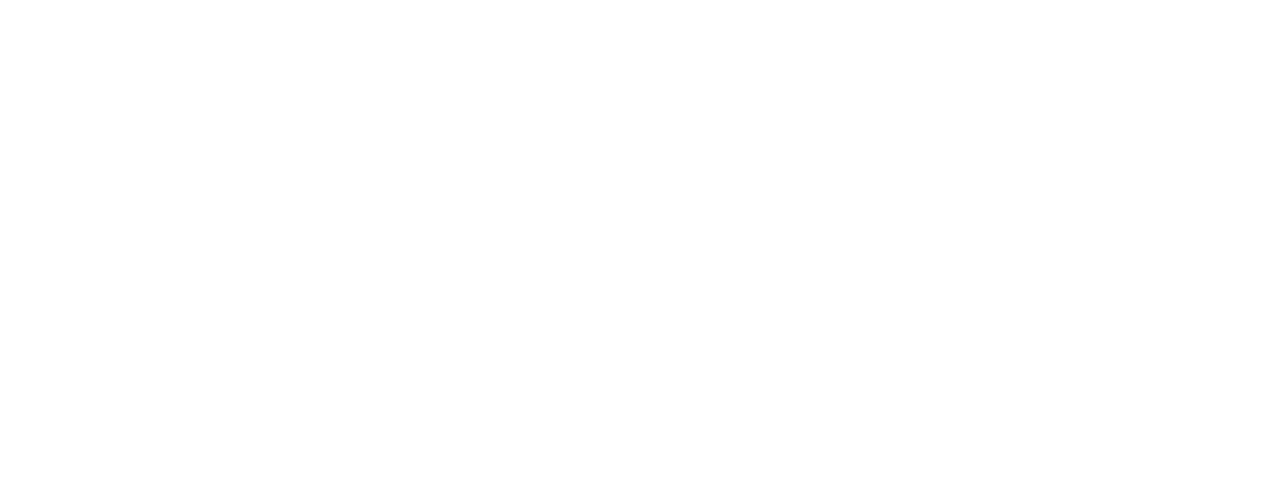
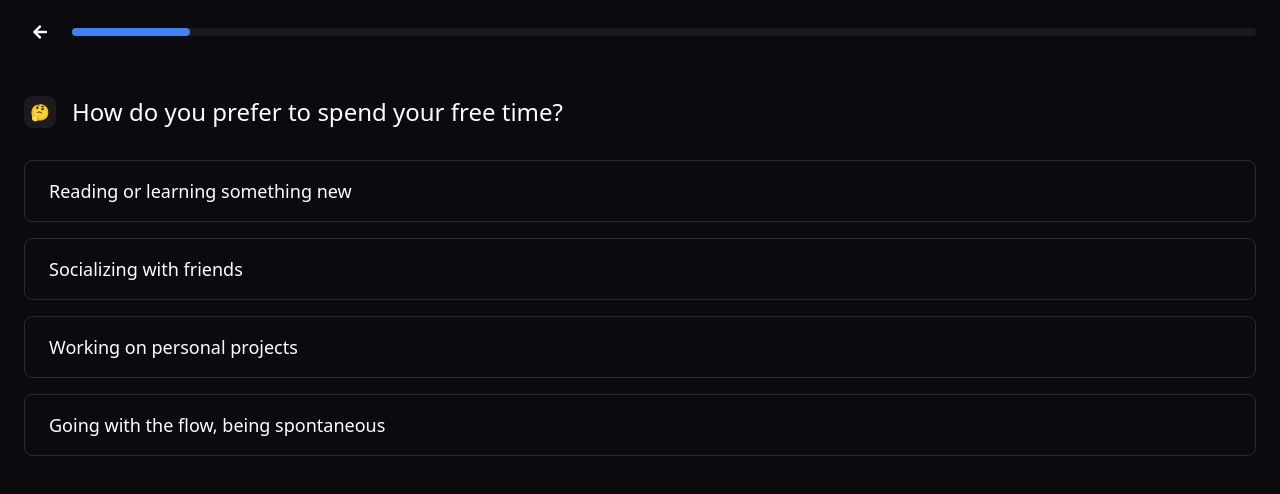
Before and after one commit to Danielskill3/skill3, a React (Vite) app: page /personality-quiz in a window 1280 px wide. Before the commit this address had no page. Shown: the top 494 px of the page. Built offline with nearby package versions, Linux system fonts and the light colour scheme.

Commit message:
added a personalities page test

```diff
--- a/package.json
+++ b/package.json
@@ -10,6 +10,8 @@
     "preview": "vite preview"
   },
   "dependencies": {
+    "prop-types": "^15.8.1",
+    "proptypes": "^1.1.0",
     "react": "^18.3.1",
     "react-dom": "^18.3.1",
     "react-router-dom": "^7.0.1"
--- a/src/App.jsx
+++ b/src/App.jsx
@@ -8,6 +8,7 @@
 import ManualUniversityPage from './components/ManualUniversityPage';
 import CareerPathPage from './components/CareerPathPage';
 import PersonalityPage from './components/PersonalityPage';
+import PersonalityQuiz from './components/PersonalityQuiz';
 import WorkModelPage from './components/WorkModelPage';
 import CareerGoalPage from './components/CareerGoalPage';
 import IndustryPage from './components/IndustryPage';
@@ -25,6 +26,7 @@
         <Route path="/manual-university" element={<ManualUniversityPage />} />
         <Route path="/career-path" element={<CareerPathPage />} />
         <Route path="/personality" element={<PersonalityPage />} />
+        <Route path="/personality-quiz" element={<PersonalityQuiz />} />
         <Route path="/work-model" element={<WorkModelPage />} />
         <Route path="/career-goal" element={<CareerGoalPage />} />
         <Route path="/industry" element={<IndustryPage />} />
--- a/src/components/PersonalityPage.jsx
+++ b/src/components/PersonalityPage.jsx
@@ -76,8 +76,10 @@
                   <button
                     key={type}
                     onClick={() => handleSelect(type)}
-                    className={`py-3 px-4 bg-transparent border border-[#2A2A2F] rounded-lg hover:border-gray-600 transition-colors text-center text-lg ${
-                      selectedPersonality === type ? 'bg-[#0066FF] text-white' : ''
+                    className={`py-3 px-4 bg-transparent border border-[#2A2A2F] rounded-lg hover:border-gray-600 transition-all duration-300 text-center text-lg ${
+                      selectedPersonality === type
+                        ? 'bg-[#0066FF] text-white scale-105 shadow-[0_0_30px_rgba(0,102,255,0.3)] border-[#0066FF]'
+                        : 'hover:scale-102 hover:shadow-lg'
                     }`}
                   >
                     {type}
@@ -90,7 +92,12 @@
 
         <div className="mt-8 text-sm">
           Don't know what your personality is?{' '}
-          <a href="#" className="text-blue-500 hover:text-blue-400">Take a personality test</a>
+          <button
+            onClick={() => navigate('/personality-quiz')}
+            className="text-blue-500 hover:text-blue-400 hover:underline"
+          >
+            Take a personality test
+          </button>
         </div>
       </div>
 
--- /dev/null
+++ b/src/components/PersonalityQuiz.jsx
@@ -0,0 +1,226 @@
+import React, { useState } from 'react';
+import { useNavigate } from 'react-router-dom';
+import BlobButton from './BlobButton';
+import { FaArrowLeft } from 'react-icons/fa';
+
+const PersonalityQuiz = () => {
+  const navigate = useNavigate();
+  const [currentQuestion, setCurrentQuestion] = useState(0);
+  const [answers, setAnswers] = useState({});
+  const [result, setResult] = useState(null);
+  const [isLoading, setIsLoading] = useState(false);
+
+  const questions = [
+    {
+      id: 1,
+      text: "How do you prefer to spend your free time?",
+      options: [
+        { text: "Reading or learning something new", value: "I" },
+        { text: "Socializing with friends", value: "E" },
+        { text: "Working on personal projects", value: "J" },
+        { text: "Going with the flow, being spontaneous", value: "P" }
+      ]
+    },
+    {
+      id: 2,
+      text: "When making decisions, you typically:",
+      options: [
+        { text: "Follow your heart and consider others' feelings", value: "F" },
+        { text: "Analyze facts and use logic", value: "T" },
+        { text: "Consider both but lean towards practical outcomes", value: "S" },
+        { text: "Look for creative possibilities", value: "N" }
+      ]
+    },
+    {
+      id: 3,
+      text: "In group situations, you tend to:",
+      options: [
+        { text: "Take charge and organize others", value: "E" },
+        { text: "Observe and contribute when needed", value: "I" },
+        { text: "Support others' ideas", value: "F" },
+        { text: "Analyze and improve plans", value: "T" }
+      ]
+    },
+    {
+      id: 4,
+      text: "When approaching a new project, you prefer to:",
+      options: [
+        { text: "Plan everything in detail", value: "J" },
+        { text: "Start immediately and adjust as needed", value: "P" },
+        { text: "Research thoroughly first", value: "N" },
+        { text: "Follow proven methods", value: "S" }
+      ]
+    },
+    {
+      id: 5,
+      text: "When dealing with problems, you typically:",
+      options: [
+        { text: "Trust your instincts and feelings", value: "F" },
+        { text: "Analyze patterns and facts", value: "T" },
+        { text: "Look for practical solutions", value: "S" },
+        { text: "Consider multiple possibilities", value: "N" }
+      ]
+    },
+    {
+      id: 6,
+      text: "How do you approach challenges?",
+      options: [
+        { text: "Head-on, I love a good challenge!", value: "E" },
+        { text: "I prefer to think it through first.", value: "I" },
+        { text: "I analyze all possible outcomes.", value: "T" },
+        { text: "I seek advice from friends.", value: "F" }
+      ]
+    },
+    {
+      id: 7,
+      text: "What motivates you?",
+      options: [
+        { text: "Achieving my goals.", value: "J" },
+        { text: "Learning new things.", value: "N" },
+        { text: "Helping others.", value: "F" },
+        { text: "Having fun and enjoying life.", value: "P" }
+      ]
+    },
+    {
+      id: 8,
+      text: "How do you prefer to communicate?",
+      options: [
+        { text: "In person, I love face-to-face conversations!", value: "E" },
+        { text: "Through texts or emails, it’s more convenient.", value: "I" },
+        { text: "I prefer to write things down.", value: "J" },
+        { text: "I like to keep it casual and spontaneous.", value: "P" }
+      ]
+    },
+    {
+      id: 9,
+      text: "When it comes to planning, you:",
+      options: [
+        { text: "Always have a detailed plan.", value: "J" },
+        { text: "Have a rough idea but stay flexible.", value: "P" },
+        { text: "Prefer to go with the flow.", value: "N" },
+        { text: "Like to involve others in the planning.", value: "E" }
+      ]
+    },
+    {
+      id: 10,
+      text: "In social situations, you tend to:",
+      options: [
+        { text: "Be the life of the party!", value: "E" },
+        { text: "Enjoy one-on-one conversations.", value: "I" },
+        { text: "Observe and listen more than talk.", value: "N" },
+        { text: "Make sure everyone feels included.", value: "F" }
+      ]
+    }
+  ];
+
+  const handleAnswer = (value) => {
+    setAnswers(prev => ({
+      ...prev,
+      [currentQuestion]: value
+    }));
+
+    if (currentQuestion < questions.length - 1) {
+      setCurrentQuestion(prev => prev + 1);
+    } else {
+      analyzePersonality();
+    }
+  };
+
+  const analyzePersonality = async () => {
+    setIsLoading(true);
+    try {
+      const response = await fetch(`${import.meta.env.NODE_ENV === 'production' ? 'https://skill3.onrender.com/api/analyze-personality' : 'http://localhost:8000/api/analyze-personality'}`, {
+        method: 'POST',
+        headers: {
+          'Content-Type': 'application/json',
+        },
+        body: JSON.stringify({ answers }),
+      });
+
+      if (response.ok) {
+        const data = await response.json();
+        setResult(data.personality);
+      } else {
+        console.error('Failed to analyze personality');
+      }
+    } catch (error) {
+      console.error('Error:', error);
+    } finally {
+      setIsLoading(false);
+    }
+  };
+
+  const handleContinue = () => {
+    navigate('/personality', { state: { personality: result } });
+  };
+
+  return (
+    <div className="fixed inset-0 bg-[#0A0A0F] text-white flex flex-col">
+      {/* Top section with progress bar */}
+      <div className="px-6 py-4">
+        <div className="flex items-center gap-4">
+          <button onClick={() => navigate(-1)} className="text-white p-2">
+            <FaArrowLeft />
+          </button>
+          <div className="w-full bg-[#1A1A1F] h-2 rounded-full">
+            <div
+              className="bg-blue-500 h-full rounded-full transition-all duration-300"
+              style={{ width: `${((currentQuestion + 1) / questions.length) * 100}%` }}
+            />
+          </div>
+        </div>
+      </div>
+
+      {/* Main content */}
+      <div className="flex-grow px-6 py-8 overflow-y-auto pb-24">
+        {!result ? (
+          <>
+            <div className="flex items-center gap-4 mb-8">
+              <div className="w-8 h-8 bg-[#1A1A1F] rounded-lg flex items-center justify-center">
+                🤔
+              </div>
+              <h1 className="text-2xl font-medium">
+                {questions[currentQuestion].text}
+              </h1>
+            </div>
+
+            <div className="grid grid-cols-1 gap-4">
+              {questions[currentQuestion].options.map((option, index) => (
+                <button
+                  key={index}
+                  onClick={() => handleAnswer(option.value)}
+                  className="py-4 px-6 bg-transparent border border-[#2A2A2F] rounded-lg hover:border-gray-600 transition-all duration-300 text-left text-lg hover:scale-102 hover:shadow-lg"
+                >
+                  {option.text}
+                </button>
+              ))}
+            </div>
+          </>
+        ) : (
+          <div className="text-center space-y-8">
+            <div className="text-6xl mb-4">🎉</div>
+            <h2 className="text-3xl font-bold">Your Personality Type</h2>
+            <div className="text-5xl font-bold text-blue-500">{result}</div>
+            <p className="text-gray-400 max-w-md mx-auto">
+              Based on your answers, you align most with the {result} personality type.
+            </p>
+            <BlobButton
+              onClick={handleContinue}
+              className="mt-8"
+            >
+              Continue with this result
+            </BlobButton>
+          </div>
+        )}
+      </div>
+
+      {isLoading && (
+        <div className="fixed inset-0 bg-black bg-opacity-50 flex items-center justify-center">
+          <div className="animate-spin rounded-full h-16 w-16 border-t-2 border-b-2 border-blue-500"></div>
+        </div>
+      )}
+    </div>
+  );
+};
+
+export default PersonalityQuiz;
--- a/src/components/WorkModelPage.jsx
+++ b/src/components/WorkModelPage.jsx
@@ -65,8 +65,10 @@
             <button
               key={model}
               onClick={() => handleSelect(model)}
-              className={`flex-1 py-3 px-4 bg-transparent border border-[#2A2A2F] rounded-lg hover:border-gray-600 transition-colors text-center text-2xl ${
-                selectedModel === model ? 'bg-[#0066FF] text-white' : ''
+              className={`flex-1 py-3 px-4 bg-transparent border border-[#2A2A2F] rounded-lg hover:border-gray-600 transition-all duration-300 text-center text-2xl ${
+                selectedModel === model
+                  ? 'bg-[#0066FF] text-white scale-105 shadow-[0_0_30px_rgba(0,102,255,0.3)] border-[#0066FF]'
+                  : 'hover:scale-102 hover:shadow-lg'
               }`}
             >
               {model}
```
Also changed, not shown: src/components/BlobButton.jsx (+8 -0 lines), src/components/CareerPathPage.jsx (+12 -6 lines), 2 other files (tests, documents, lock files or other folders).
